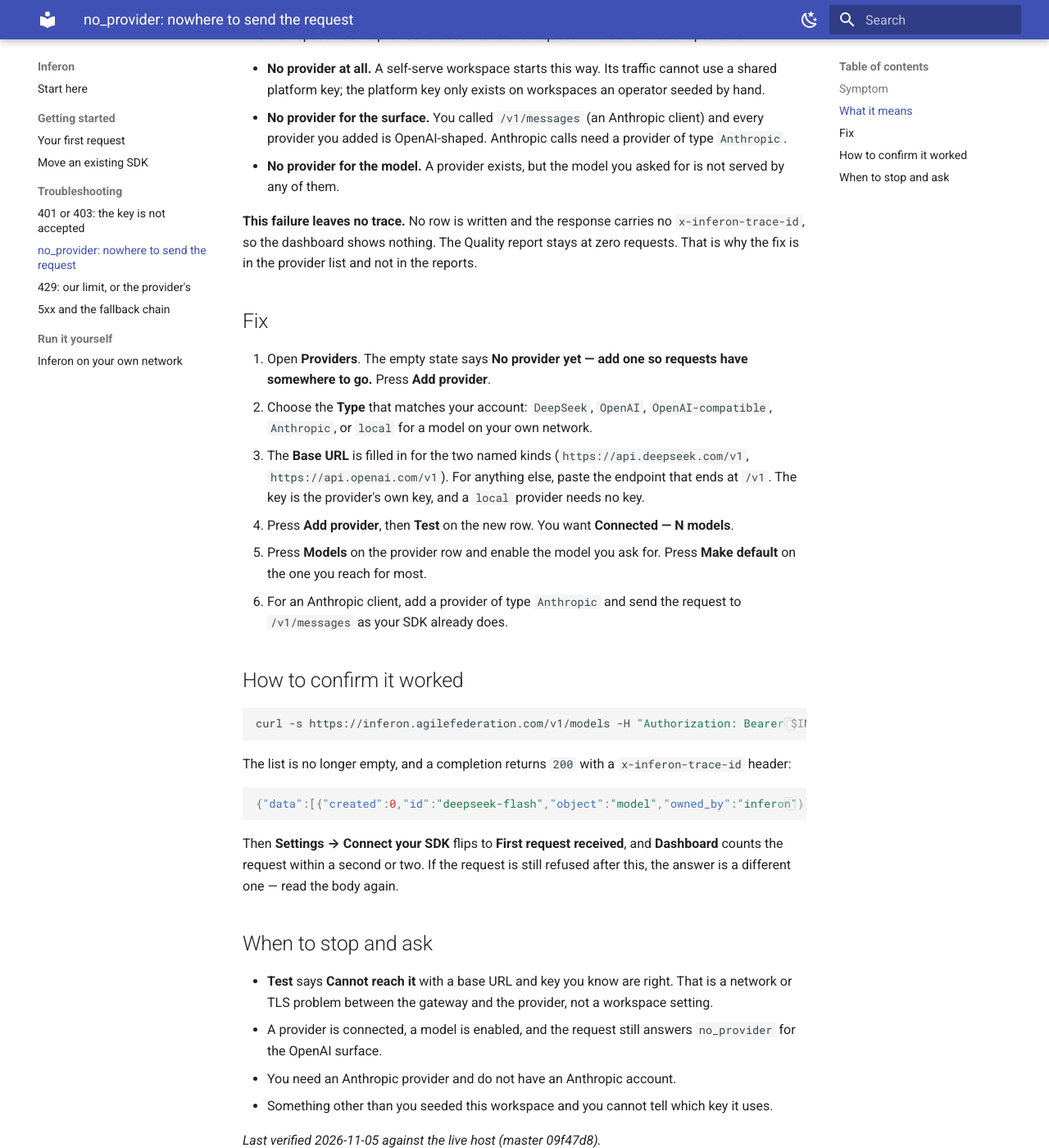
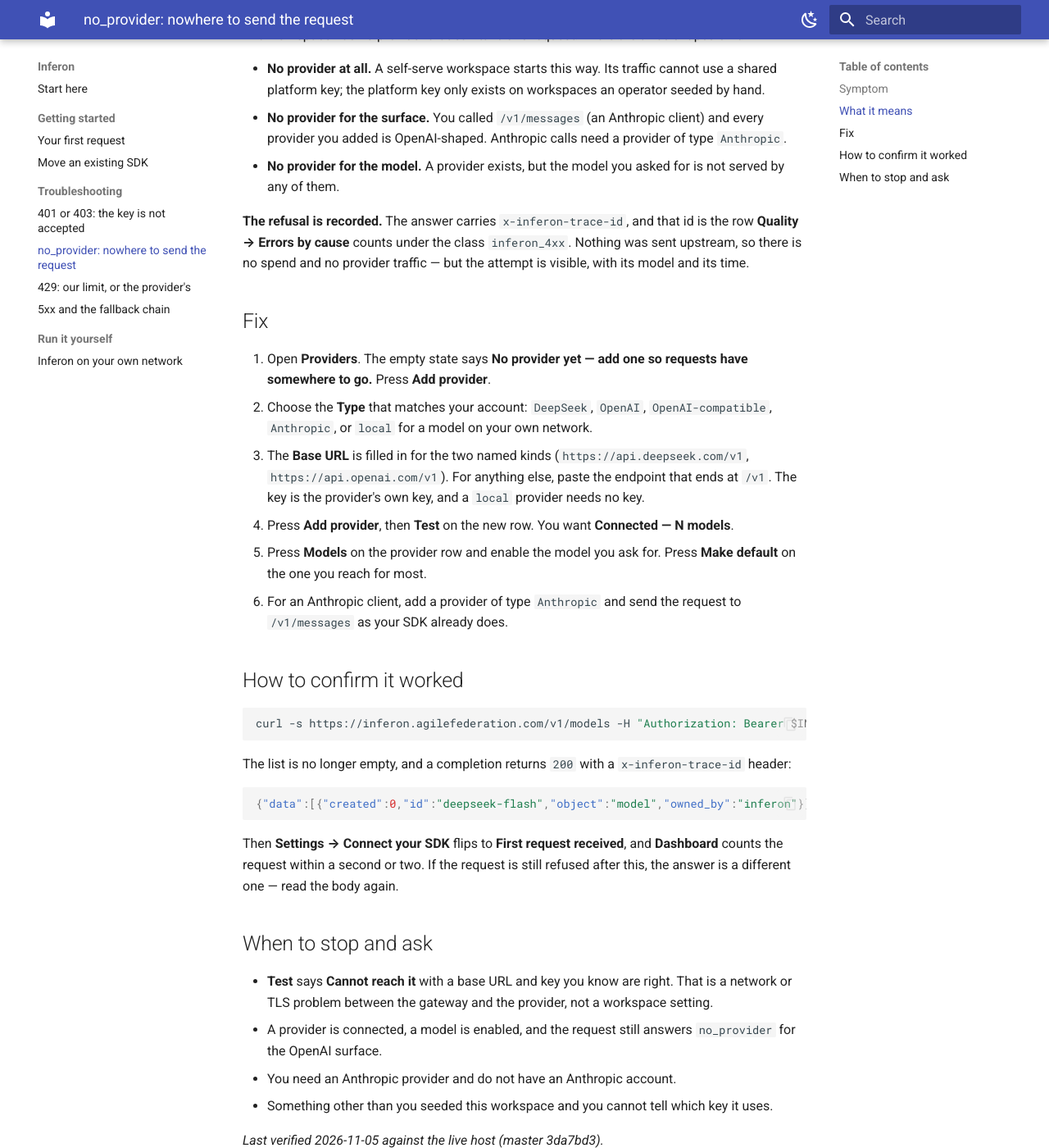
Before and after one commit to kane-mar/inferon, an MkDocs documentation site: the page built from guides/troubleshooting/no-provider.md, in a window 1280 px wide and 1400 px high, scrolled down 717 px. Shown: the whole window at 82% size. Built offline with MkDocs 1.6.1 and Material for MkDocs 9.7.7, drawn with Linux system fonts in a browser that asks for light colours.

Commit message:
docs: the refusals now name themselves (ITEM-123)
The no_provider page and the 429 page lose their "no trace id" caveat because the
host no longer needs it: a no_provider refusal returns x-inferon-trace-id and shows
up in Quality as inferon_4xx, and both kinds of 429 carry the header naming their own
row. Re-verified against the live host on the rebuilt proxy.

```diff
--- a/guides/troubleshooting/no-provider.md
+++ b/guides/troubleshooting/no-provider.md
@@ -38,9 +38,10 @@ The workspace has no provider that can take this request. There are three shapes
 - **No provider for the model.** A provider exists, but the model you asked for is not
   served by any of them.
 
-**This failure leaves no trace.** No row is written and the response carries no
-`x-inferon-trace-id`, so the dashboard shows nothing. The Quality report stays at zero
-requests. That is why the fix is in the provider list and not in the reports.
+**The refusal is recorded.** The answer carries `x-inferon-trace-id`, and that id is
+the row **Quality → Errors by cause** counts under the class `inferon_4xx`. Nothing was
+sent upstream, so there is no spend and no provider traffic — but the attempt is
+visible, with its model and its time.
 
 ## Fix
 
@@ -85,4 +86,4 @@ refused after this, the answer is a different one — read the body again.
 - You need an Anthropic provider and do not have an Anthropic account.
 - Something other than you seeded this workspace and you cannot tell which key it uses.
 
-_Last verified 2026-11-05 against the live host (master 09f47d8)._
+_Last verified 2026-11-05 against the live host (master 3da7bd3)._
```
Also changed, not shown: guides/README.md (+1 -1 lines), guides/troubleshooting/too-many-requests.md (+4 -4 lines).
